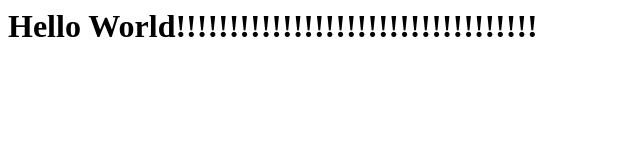
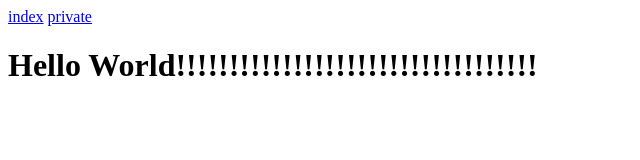
Before and after one commit to wonseokyoon/git-action, a plain HTML site: page src/index.html in a window 1280 px wide. Shown: the whole page, without its empty margins (0-640 px from the left). Drawn offline with Linux system fonts and the light colour scheme.

Commit message:
Update index.html

```diff
--- a/src/index.html
+++ b/src/index.html
@@ -1 +1,5 @@
+<div>
+    <a href="index.html">index</a>
+    <a href="private.html">private</a>
+</div>
 <h1>Hello World!!!!!!!!!!!!!!!!!!!!!!!!!!!!!!!!!!</h1>
```
